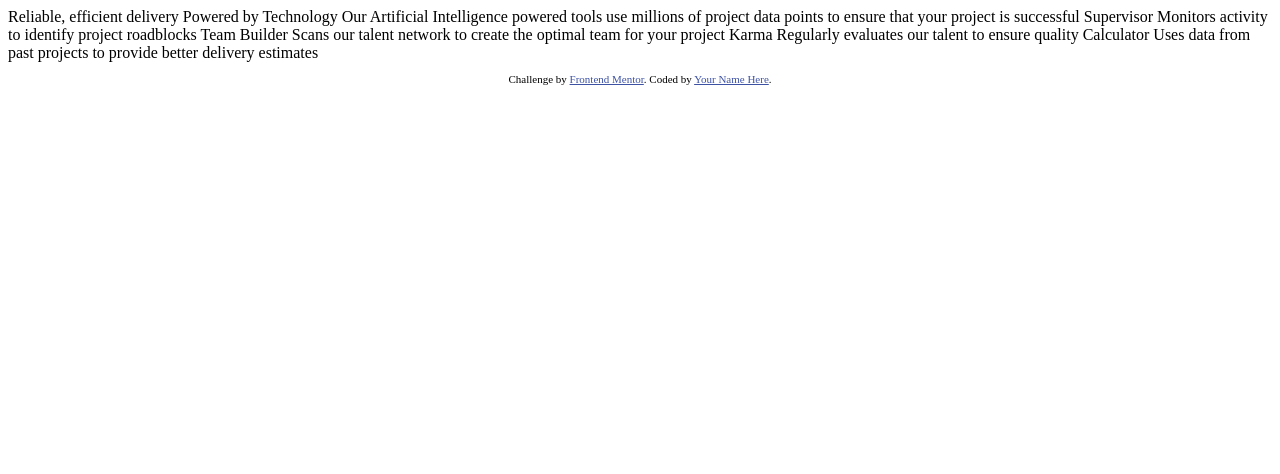
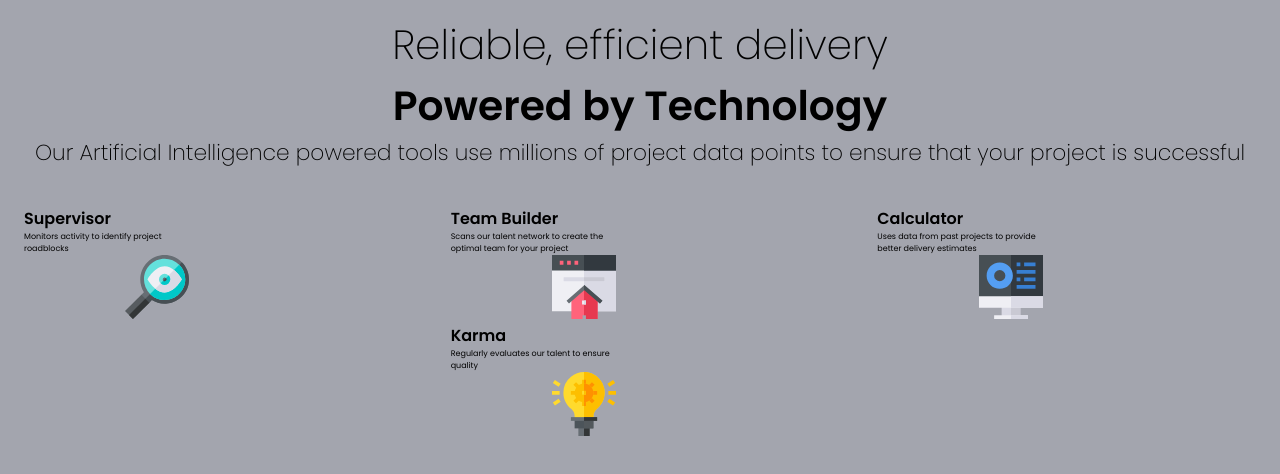
Before and after one commit to roseandlily33/four-card-feature, a plain HTML site: page index.html in a window 1280 px wide. Drawn offline with Linux system fonts and the light colour scheme.

Commit message:
started the project

```diff
--- a/index.html
+++ b/index.html
@@ -7,39 +7,61 @@
   <link rel="icon" type="image/png" sizes="32x32" href="./images/favicon-32x32.png">
 
   <title>Frontend Mentor | Four card feature section</title>
-
-  <!-- Feel free to remove these styles or customise in your own stylesheet 👍 -->
-  <style>
-    .attribution { font-size: 11px; text-align: center; }
-    .attribution a { color: hsl(228, 45%, 44%); }
-  </style>
+ <link href="style.css" rel="stylesheet" >
 </head>
 <body>
+  <main>
+    <section id="top">
+      <h1 id="light">
+        Reliable, efficient delivery
+      </h1>
+      <h1 id="bold">
+        Powered by Technology
+      </h1>
+      <p>
+        Our Artificial Intelligence powered tools use millions of project data points
+        to ensure that your project is successful
+      </p>
+    </section>
+    <section id="bottom">
+      <div class="card card-1">
+        <h2>Supervisor</h2>
+        <p>
+          Monitors activity to identify project roadblocks
+        </p>
+<img src="images/icon-supervisor.svg" alt="magnify glass"/>
+      </div>
+     <div class="middle2">
+      <div class="card card-2">
+        <h2>Team Builder</h2>
+        <p>
+          Scans our talent network to create the optimal team for your project
+        </p>
+<img src="images/icon-team-builder.svg" alt="little house" />
+      </div>
 
-  Reliable, efficient delivery
-  Powered by Technology
+      <div class="card card-3">
+        <h2>Karma</h2>
+        <p>
+          Regularly evaluates our talent to ensure quality
+        </p>
+<img src="images/icon-karma.svg" alt="lightbulb" />
+      </div>
+    </div>
 
-  Our Artificial Intelligence powered tools use millions of project data points
-  to ensure that your project is successful
+      <div class="card card-4">
+        <h2>Calculator</h2>
+        <p>
+          Uses data from past projects to provide better delivery estimates
+        </p>
+        <img src="images/icon-calculator.svg" alt="image of a computer"/>
 
-  Supervisor
-  Monitors activity to identify project roadblocks
-
-  Team Builder
-  Scans our talent network to create the optimal team for your project
-
-  Karma
-  Regularly evaluates our talent to ensure quality
-
-  Calculator
-  Uses data from past projects to provide better delivery estimates
+      </div>
 
 
-  <footer>
-    <p class="attribution">
-      Challenge by <a href="https://www.frontendmentor.io?ref=challenge" target="_blank">Frontend Mentor</a>.
-      Coded by <a href="#">Your Name Here</a>.
-    </p>
-  </footer>
+    </section>
+  </main>
+
+
 </body>
 </html>
--- /dev/null
+++ b/style.css
@@ -0,0 +1,78 @@
+@import url('https://fonts.googleapis.com/css2?family=Poppins:wght@200;400;600&display=swap');
+
+* {
+    padding: 0;
+    margin: 0;
+    box-sizing: border-box;
+}
+
+
+:root {
+    --Red: hsl(0, 78%, 62%);
+    --Cyan: hsl(180, 62%, 55%);
+    --Orange: hsl(34, 97%, 64%);
+    --Blue: hsl(212, 86%, 64%);
+    --VeryDarkBlue: hsl(234, 12%, 34%);
+    --GrayishBlue: hsl(229, 6%, 66%);
+    --VeryLightGray: hsl(0, 0%, 98%);
+    --Poppins: 'Poppins', sans-serif;
+}
+body{
+    font-family: var(--Poppins);
+    background-color: var(--GrayishBlue);
+}
+
+#top{
+    display: flex;
+    flex-direction: column;
+    text-align: center;
+    justify-content: center;
+    font-size: 1.7em;
+    padding: 0.5em;
+}
+#light{
+    font-weight: 200;
+}
+#bold{
+    font-weight: 700;
+}
+#top p{
+    font-weight: 200;
+    font-size: 0.8em;
+    text-align: center;
+}
+
+#bottom{
+    display: grid;
+    grid-template-columns: repeat(3, 1fr);
+
+}
+.card{
+
+    padding: 1.5em;
+    height: 50%;
+    width: 50%;
+
+}
+.card h2{
+font-size: 1em;
+}
+.card p{
+    font-size: 0.5em;
+}
+.card img{
+    float: right;
+
+}
+.card-1{
+    border-top: var(--Cyan);
+}
+.card-2{
+    border-top: var(--Red);
+}
+.card-3{
+    border-top: var(--Orange);
+}
+.card-4{
+    border-top: var(--Blue);
+}
```
Also changed, not shown: 1 other file.
